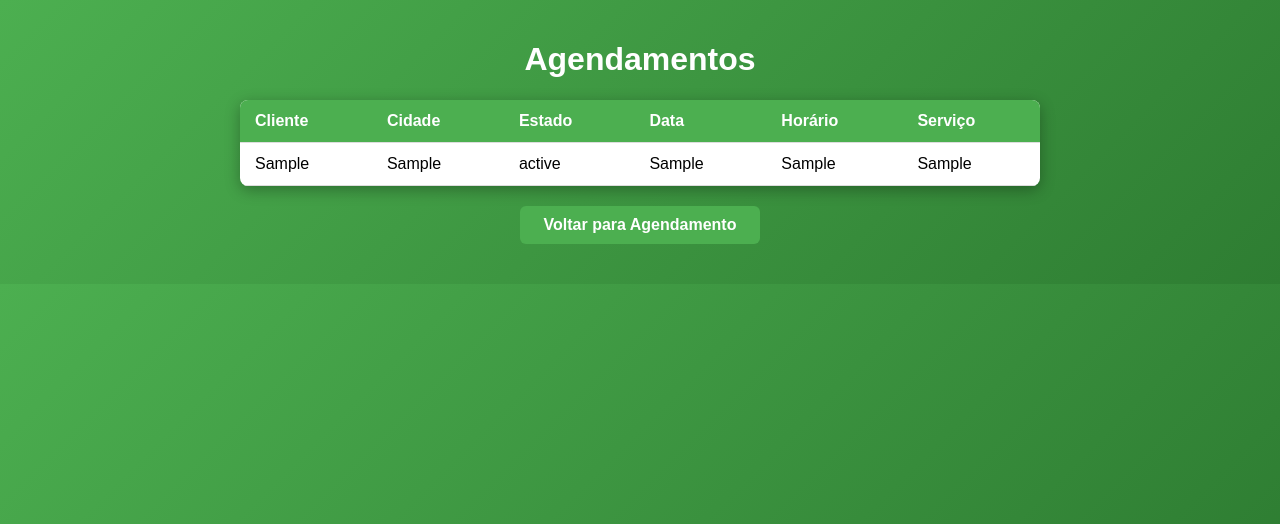
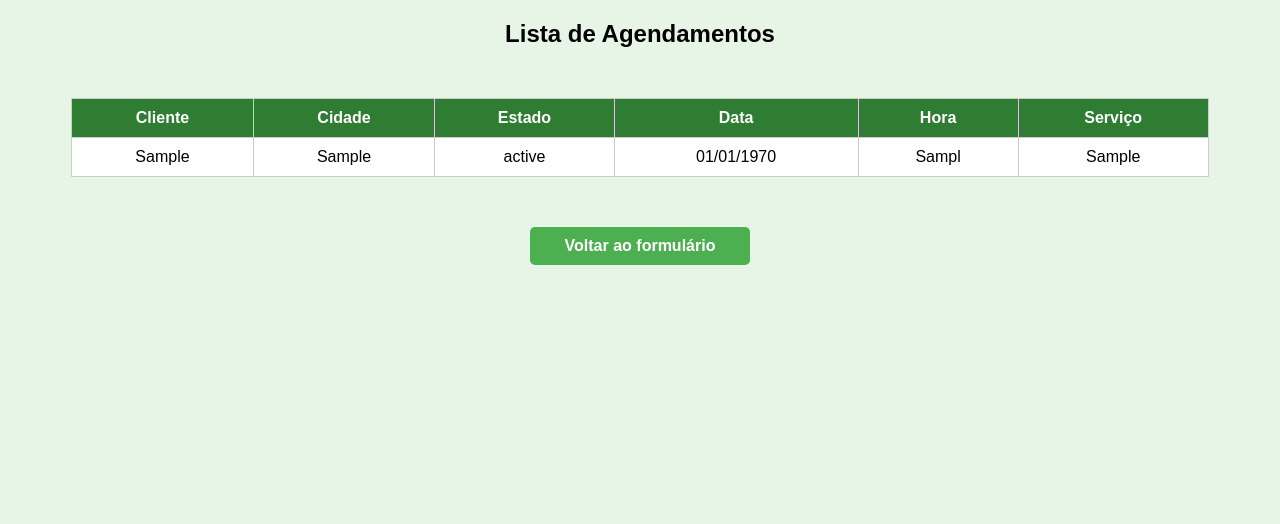
Before and after one commit to lucks669/sistema-agendamento, a PHP site: page /listar.php in a window 1280 px wide. Shown: the top 524 px of the page. Run offline with PHP 8.4, Linux system fonts and the light colour scheme; tables that the repository leaves empty or names only in its code hold one stand-in row (values such as "Sample post").

Commit message:
Sistema de agendamento funcionando - listar e inserir OK

```diff
--- a/listar.php
+++ b/listar.php
@@ -1,78 +1,102 @@
 <?php
-require 'conexao.php';
+include("conexao.php");
 
-// Seleciona todos os agendamentos diretamente da tabela
-$sql = "SELECT cliente, cidade, estado, data_agendamento, horario, servico FROM agendamentos ORDER BY data_agendamento, horario";
-$result = $conn->query($sql);
+$sql = "
+SELECT
+    a.data_agendamento,
+    a.horario,
+    a.servico,
+    c.cliente,
+    c.cidade,
+    c.estado
+FROM agendamentos a
+JOIN clientes c ON a.cliente_id = c.id
+ORDER BY a.data_agendamento DESC, a.horario DESC
+";
+
+$resultado = $conn->query($sql);
 ?>
+
 <!DOCTYPE html>
-<html lang="pt-BR">
+<html lang="pt-br">
 <head>
     <meta charset="UTF-8">
-<title>Agendamentos</title>
+    <title>Lista de Agendamentos</title>
     <style>
         body {
             font-family: Arial, sans-serif;
-        background: linear-gradient(135deg, #4CAF50, #2e7d32);
-        margin: 0;
-        padding: 20px;
+            background: #e7f5e7;
         }
-    h1 { text-align: center; color: #fff; }
         table {
-        width: 100%;
-        max-width: 800px;
-        margin: 20px auto;
+            width: 90%;
+            margin: 50px auto;
             border-collapse: collapse;
             background: #fff;
-        border-radius: 8px;
-        overflow: hidden;
-        box-shadow: 0 4px 15px rgba(0,0,0,0.3);
         }
-    th, td { padding: 12px 15px; text-align: left; border-bottom: 1px solid #ddd; }
-    th { background: #4CAF50; color: #fff; font-weight: bold; }
-    tr:hover { background: #f1f1f1; }
-    a {
+        th, td {
+            padding: 10px;
+            border: 1px solid #ccc;
+            text-align: center;
+        }
+        th {
+            background: #2e7d32;
+            color: white;
+        }
+        .btn-voltar {
             display: block;
             width: 200px;
             margin: 20px auto;
             text-align: center;
-        padding: 10px 20px;
+            padding: 10px;
             background: #4CAF50;
-        color: #fff;
+            color: white;
             text-decoration: none;
-        border-radius: 6px;
+            border-radius: 5px;
             font-weight: bold;
         }
-    a:hover { background: #388e3c; }
+        .btn-voltar:hover {
+            background: #2e7d32;
+        }
     </style>
 </head>
 <body>
 
-<h1>Agendamentos</h1>
+<h2 style="text-align:center;">Lista de Agendamentos</h2>
+
+<table>
+    <tr>
+        <th>Cliente</th>
+        <th>Cidade</th>
+        <th>Estado</th>
+        <th>Data</th>
+        <th>Hora</th>
+        <th>Serviço</th>
+    </tr>
 
 <?php
-if ($result->num_rows > 0) {
-    echo "<table>";
-    echo "<tr><th>Cliente</th><th>Cidade</th><th>Estado</th><th>Data</th><th>Horário</th><th>Serviço</th></tr>";
-    while($row = $result->fetch_assoc()) {
-        echo "<tr>
-                <td>{$row['cliente']}</td>
-                <td>{$row['cidade']}</td>
-                <td>{$row['estado']}</td>
-                <td>{$row['data_agendamento']}</td>
-                <td>{$row['horario']}</td>
-                <td>{$row['servico']}</td>
-              </tr>";
+if ($resultado->num_rows > 0) {
+    while($linha = $resultado->fetch_assoc()) {
+
+        $data = date("d/m/Y", strtotime($linha['data_agendamento']));
+        $hora = substr($linha['horario'], 0, 5);
+
+        echo "<tr>";
+        echo "<td>{$linha['cliente']}</td>";
+        echo "<td>{$linha['cidade']}</td>";
+        echo "<td>{$linha['estado']}</td>";
+        echo "<td>{$data}</td>";
+        echo "<td>{$hora}</td>";
+        echo "<td>{$linha['servico']}</td>";
+        echo "</tr>";
     }
-    echo "</table>";
 } else {
-    echo "<p style='text-align:center; color:#fff;'>Nenhum agendamento encontrado.</p>";
+    echo "<tr><td colspan='6'>Nenhum agendamento encontrado.</td></tr>";
 }
-
-$conn->close();
 ?>
 
-<a href="index.php">Voltar para Agendamento</a>
+</table>
+
+<a class="btn-voltar" href="index.html">Voltar ao formulário</a>
 
 </body>
 </html>
```
Lines whose indentation alone changed are shown as unchanged.
